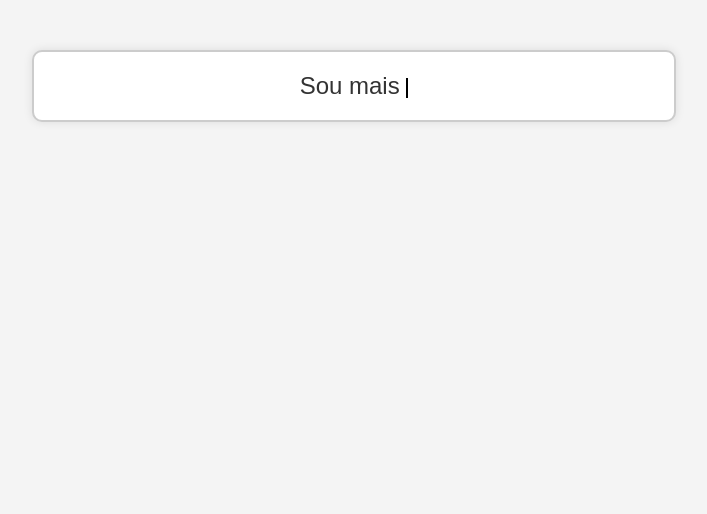
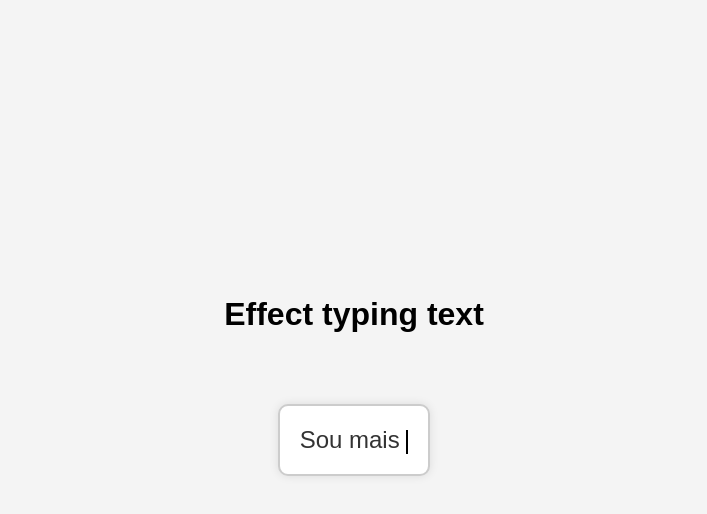
Before and after one commit to VzinCoder/TypingEffectJS, a plain HTML site: page index.html in a window 1280 px wide. Shown: the whole page, without its empty margins (286-993 px from the left). Drawn offline with Linux system fonts and the light colour scheme.

Commit message:
css in html altered

```diff
--- a/index.html
+++ b/index.html
@@ -8,9 +8,17 @@
     <style>
         body {
             font-family: Arial, sans-serif;
+            height: 100vh;
             margin: 0;
             padding: 0;
             background-color: #f4f4f4;
+            display: flex;
+            flex-direction: column;
+            justify-content: center;
+        }
+
+        h1{
+            text-align: center;
         }
 
         .typing-text {
@@ -31,7 +39,7 @@
             display: inline-block;
             vertical-align: middle;
             width: 2px;
-            height: 20px;
+            height: 24px;
             background-color: black;
             animation: blink 1s infinite;
         }
@@ -52,6 +60,8 @@
 
 <body>
 
+    <h1>Effect typing text</h1>
+
     <div class="typing-text">
         <span data-js="typing"></span>
         <span class="typing-cursor"></span>
```
